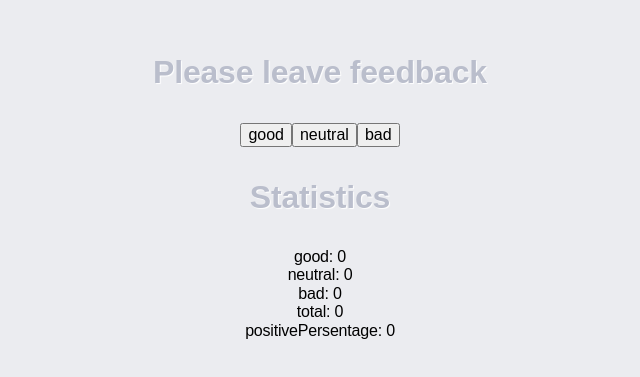
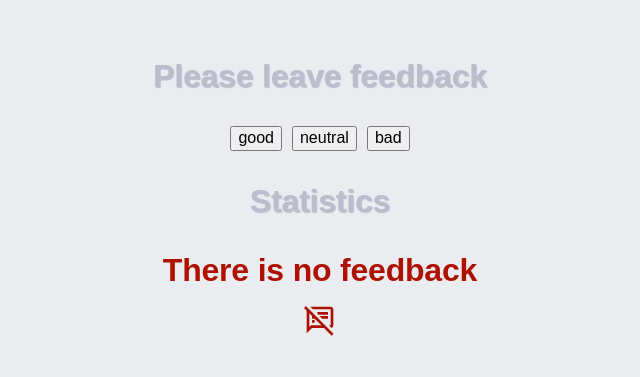
Before and after one commit to Juliya-Boiko/goit-react-hw-02-feedback, a React (Create React App) app: page / in a window 1280 px wide. Shown: the part 203-580 px from the top of the page, without its empty margins (320-960 px from the left). Built offline with nearby package versions, Linux system fonts and the light colour scheme.

Commit message:
2nd commit

```diff
--- a/package.json
+++ b/package.json
@@ -10,6 +10,7 @@
     "modern-normalize": "^1.1.0",
     "react": "^18.1.0",
     "react-dom": "^18.1.0",
+    "react-icons": "^4.4.0",
     "react-scripts": "5.0.1",
     "styled-components": "^5.3.5",
     "web-vitals": "^2.1.3"
--- a/src/components/App.jsx
+++ b/src/components/App.jsx
@@ -3,7 +3,8 @@ import { Component } from 'react';
 import { Container } from './common/Container.styled';
 import { Section } from './Section/Section';
 import { FeedbackOptions } from './FeedbackOptions/FeedbackOptions';
-// import { Statistics } from './Statistics/Statistics';
+import { Notification } from './Notification/Notification';
+import { Statistics } from './Statistics/Statistics';
 
 export class App extends Component {
   state = {
@@ -48,11 +49,12 @@ export class App extends Component {
       </Section>
 
       <Section title="Statistics">
-        <p>good: {this.state.good}</p>
-        <p>neutral: {this.state.neutral}</p>
-        <p>bad: {this.state.bad}</p>
-        <p>total: {this.state.total}</p>
-        <p>positivePersentage: {this.state.positivePersentage}</p>
+        {this.state.total === 0 ? <Notification message="There is no feedback" /> :           <Statistics
+          good={this.state.good}
+          neutral={this.state.neutral}
+          bad={this.state.bad}
+          total={this.state.total}
+          positivePercentage={this.state.positivePersentage} />}
       </Section>
     </Container>
   }
--- a/src/components/FeedbackOptions/FeedbackOptions.jsx
+++ b/src/components/FeedbackOptions/FeedbackOptions.jsx
@@ -1,18 +1,7 @@
-import { FeedbackOptionsList, FeedbackOptionsListItem, FeedbackButton } from './FeedbackOptions.styled';
-
 export const FeedbackOptions = ({ onLeaveFeedback }) => {
-    return <FeedbackOptionsList>
-        {/* <FeedbackOptionsListItem>
-            <FeedbackButton type="button" var="good" onClick={() => {console.log(props)}}>Good</FeedbackButton>
-        </FeedbackOptionsListItem>
-        <FeedbackOptionsListItem>
-            <FeedbackButton type="button" var="neutral" onClick={props.handleClick}>Neutral</FeedbackButton>
-        </FeedbackOptionsListItem>
-        <FeedbackOptionsListItem>
-            <FeedbackButton type="button" var="bad" onClick={props.onLeaveFeedback}>Bad</FeedbackButton>
-        </FeedbackOptionsListItem> */}
+    return <div>
         <button type="button" var="good" onClick={onLeaveFeedback}>good</button>
         <button type="button" var="neutral" onClick={onLeaveFeedback}>neutral</button>
         <button type="button" var="bad" onClick={onLeaveFeedback}>bad</button>
-    </FeedbackOptionsList>
+    </div>
 }
--- a/src/components/FeedbackOptions/FeedbackOptions.styled.js
+++ /dev/null
@@ -1,25 +0,0 @@
-import styled from "styled-components";
-
-export const FeedbackOptionsList = styled.ul`
-    display: flex;
-    margin: 0 -${props => props.theme.ruler.small};
-`;
-
-export const FeedbackOptionsListItem = styled.li`
-    margin: 0 ${props => props.theme.ruler.small};
-`;
-
-export const FeedbackButton = styled.button`
-  width: ${props => props.theme.ruler.big};
-  border: none;
-  outline: none;
-  font-weight: ${props => props.theme.fontWeight.bold};
-  font-size: ${props => props.theme.ruler.standart};
-  border-radius: ${props => props.theme.ruler.double};
-  padding: ${props => props.theme.ruler.standart};
-  background-color: ${props => props.theme.colors.bgc};
-  text-shadow: 1px 1px 0 ${props => props.theme.colors.white};
-    box-shadow: -5px -5px 20px ${props => props.theme.colors.white},  5px 5px 20px ${props => props.theme.colors.shadow};
-  cursor: pointer;
-  color: #61677C;
-`;
--- /dev/null
+++ b/src/components/Notification/Notification.jsx
@@ -0,0 +1,9 @@
+import { NotificationMessage, NotificationText } from './Notification.styled';
+import { MdOutlineSpeakerNotesOff } from "react-icons/md";
+
+export const Notification = ({ message }) => {
+    return <NotificationMessage>
+        <NotificationText>{message}</NotificationText>
+        <MdOutlineSpeakerNotesOff />
+    </NotificationMessage>
+}
--- /dev/null
+++ b/src/components/Notification/Notification.styled.js
@@ -0,0 +1,14 @@
+import styled from "styled-components";
+
+export const NotificationMessage = styled.div`
+    display: flex;
+    flex-direction: column;
+    align-items: center;
+    font-weight: ${props => props.theme.fontWeight.bold};
+    font-size: ${props => props.theme.ruler.double};
+    color: ${props => props.theme.colors.red};
+`;
+
+export const NotificationText = styled.p`
+    margin-bottom: ${props => props.theme.ruler.standart};
+`
--- a/src/components/Statistics/Statistics.jsx
+++ b/src/components/Statistics/Statistics.jsx
@@ -7,6 +7,6 @@ export const Statistics = (props) => {
         <StatisticsLabel>Neutral: <span>{neutral}</span></StatisticsLabel>
         <StatisticsLabel>Bad: <span>{bad}</span></StatisticsLabel>
         <StatisticsLabel>Total: <span>{total}</span></StatisticsLabel>
-        <StatisticsLabel>Positive percentage: <span>{positivePercentage}%</span></StatisticsLabel>
+        <StatisticsLabel>Positive percentage: <span>{positivePercentage}</span></StatisticsLabel>
     </div>
 }
--- a/src/index.css
+++ b/src/index.css
@@ -26,3 +26,8 @@ p {
   padding: 0;
   margin: 0;
 }
+
+button {
+  margin: 0 5px;
+  cursor: pointer;
+}
--- a/src/theme/customTheme.js
+++ b/src/theme/customTheme.js
@@ -4,7 +4,6 @@ export const customTheme = {
     },
     colors: {
         primary: '#000000',
-        white: '#ffffff',
         shadow: '#BABECC',
         red: '#AE1100',
         bgc: '#EBECF0',
@@ -14,6 +13,5 @@ export const customTheme = {
         small: '8px',
         standart: '16px',
         double: '32px',
-        big: '160px'
     }
 }
```
Also changed, not shown: 1 other file (tests, documents, lock files or other folders).
